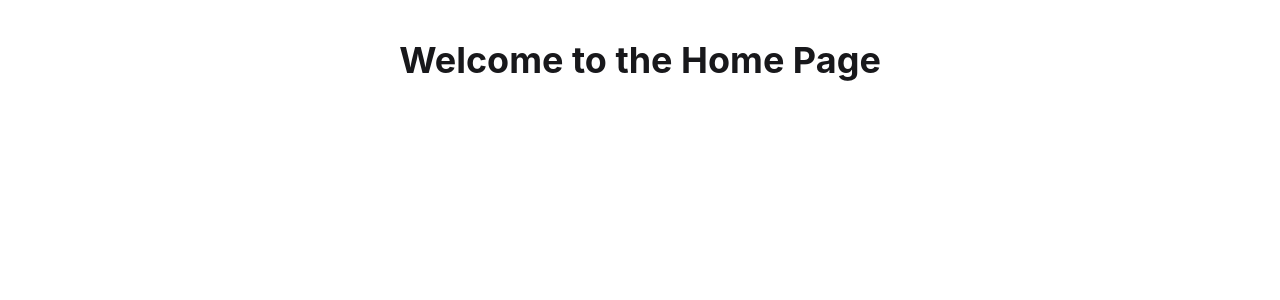
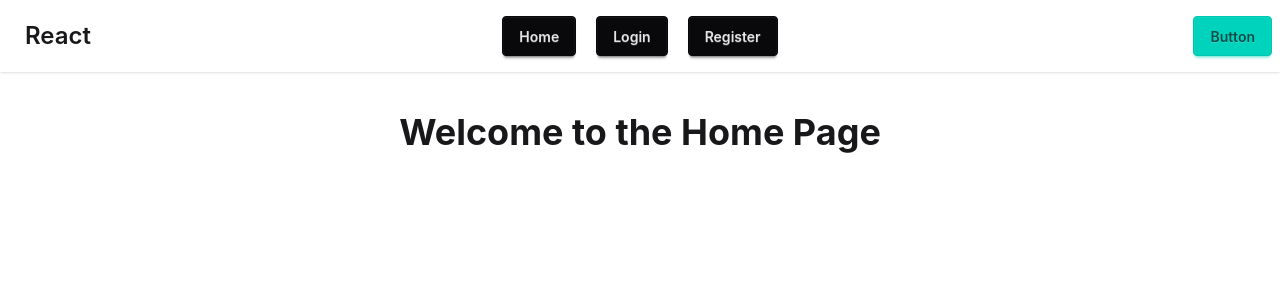
Before and after one commit to mdujjal67/auth-integration-firebase, a React (Vite) app: page / in a window 1280 px wide. Shown: the top 300 px of the page. Built offline with nearby package versions, Linux system fonts and the light colour scheme.

Commit message:
added simple router setup

```diff
--- /dev/null
+++ b/src/Components/Header/Navbar.jsx
@@ -0,0 +1,44 @@
+import { NavLink } from "react-router-dom";
+
+
+const Navbar = () => {
+    const navLinks = <>
+        <li><NavLink className="btn btn-neutral hover:bg-violet-800 hover:text-gray-100 mr-5"  to='/'>Home</NavLink></li>
+        <li><NavLink className="btn btn-neutral hover:bg-violet-800 hover:text-gray-100 mr-5"  to='/login'>Login</NavLink></li>
+        <li><NavLink className="btn btn-neutral hover:bg-violet-800 hover:text-gray-100"  to='/register'>Register</NavLink></li>
+    </>
+
+    return (
+        <div className="text-center  bg-gray-500 mb-10">
+            {/* <Link className="btn btn-accent hover:bg-gray-200" to='/'>Home</Link>
+            <Link className="btn btn-accent hover:bg-gray-200 ml-4" to='/login'>Login</Link> */}
+
+            <div className="navbar bg-base-100 shadow-sm">
+                <div className="navbar-start">
+                    <div className="dropdown">
+                        <div tabIndex={0} role="button" className="btn btn-ghost lg:hidden">
+                            <svg xmlns="http://www.w3.org/2000/svg" className="h-5 w-5" fill="none" viewBox="0 0 24 24" stroke="currentColor"> <path strokeLinecap="round" strokeLinejoin="round" strokeWidth="2" d="M4 6h16M4 12h8m-8 6h16" /> </svg>
+                        </div>
+                        <ul
+                            tabIndex="-1"
+                            className="menu menu-sm dropdown-content bg-base-100 rounded-box z-1 mt-3 w-52 p-2 shadow">
+                            {navLinks}
+                        </ul>
+                    </div>
+                    <a className="btn btn-ghost text-2xl py-2 hover:bg-gray-800 hover:text-gray-100">React</a>
+                </div>
+                <div className="navbar-center hidden lg:flex">
+                    <ul className="menu menu-horizontal px-1">
+                        {navLinks}
+                    </ul>
+                </div>
+                <div className="navbar-end">
+                    <a className="btn btn-accent hover:bg-gray-800 hover:text-gray-100">Button</a>
+                </div>
+            </div>
+        </div>
+
+    );
+};
+
+export default Navbar;
--- /dev/null
+++ b/src/Components/Login/Login.jsx
@@ -0,0 +1,11 @@
+
+
+const Login = () => {
+    return (
+        <div>
+            <h1>This is login page</h1>
+        </div>
+    );
+};
+
+export default Login;
--- /dev/null
+++ b/src/Components/Register/Register.jsx
@@ -0,0 +1,11 @@
+
+
+const Register = () => {
+    return (
+        <div>
+            <h1>This is Register Page</h1>
+        </div>
+    );
+};
+
+export default Register;
--- a/src/Components/Root/Root.jsx
+++ b/src/Components/Root/Root.jsx
@@ -1,9 +1,11 @@
 
 import { Outlet } from 'react-router-dom';
+import Navbar from '../Header/Navbar';
 
 const Root = () => {
     return (
         <div>
+            <Navbar></Navbar>
             <Outlet></Outlet>
         </div>
     );
```
Also changed, not shown: src/main.jsx (+10 -0 lines).
